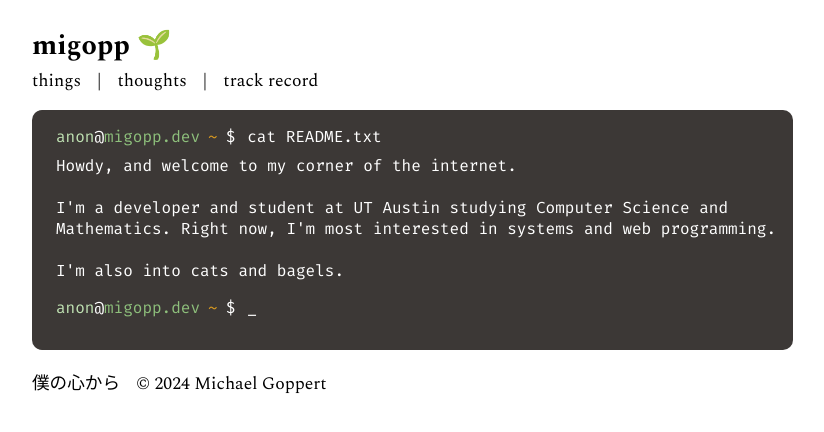
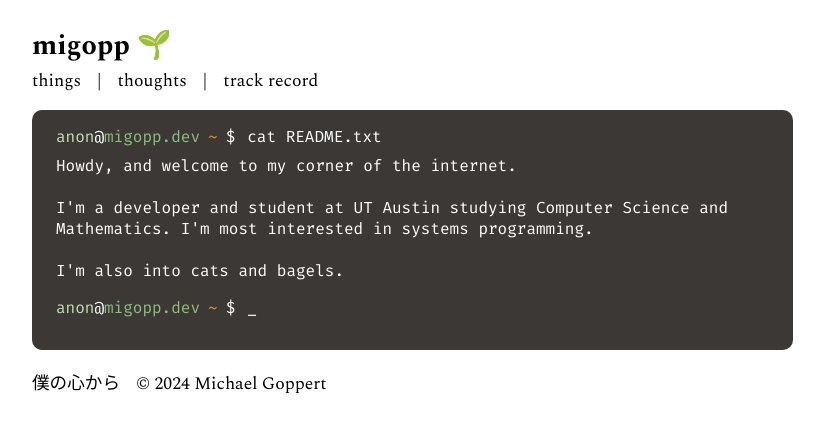
Before and after one commit to migopp/migopp.dev, a SvelteKit app: page / in a window 1280 px wide. Shown: the top 432 px of the page, without its empty margins (216-1040 px from the left). Built offline with nearby package versions, Linux system fonts and the light colour scheme.

Commit message:
Update README.txt

```diff
--- a/src/routes/+page.svelte
+++ b/src/routes/+page.svelte
@@ -74,8 +74,8 @@
 		<p>Howdy, and welcome to my corner of the internet.</p>
 		<br />
 		<p>
-			I'm a developer and student at UT Austin studying Computer Science and Mathematics. Right now,
-			I'm most interested in systems and web programming.
+			I'm a developer and student at UT Austin studying Computer Science and Mathematics. I'm most
+			interested in systems programming.
 		</p>
 		<br />
 		<p>I'm also into cats and bagels.</p>
```
